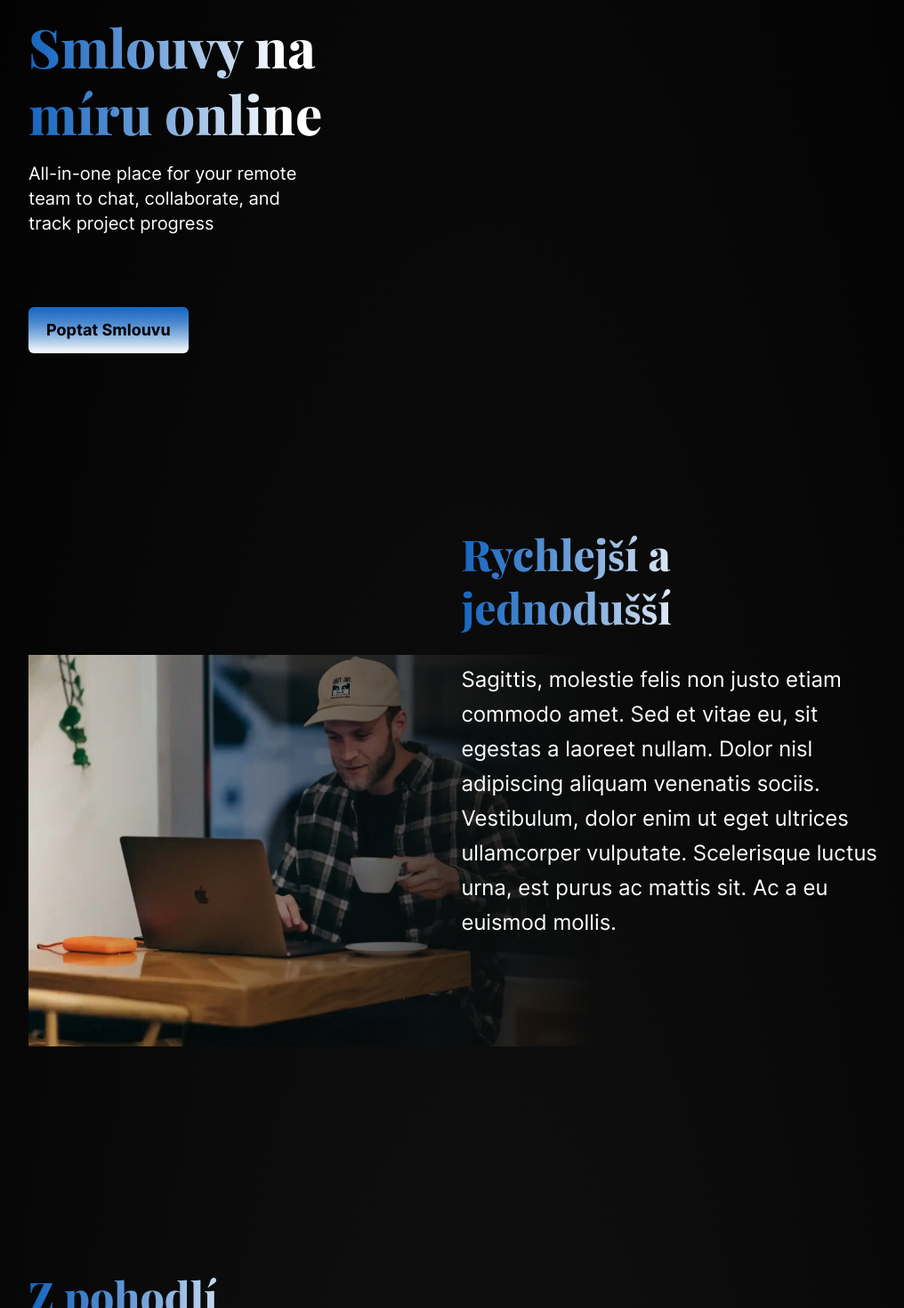
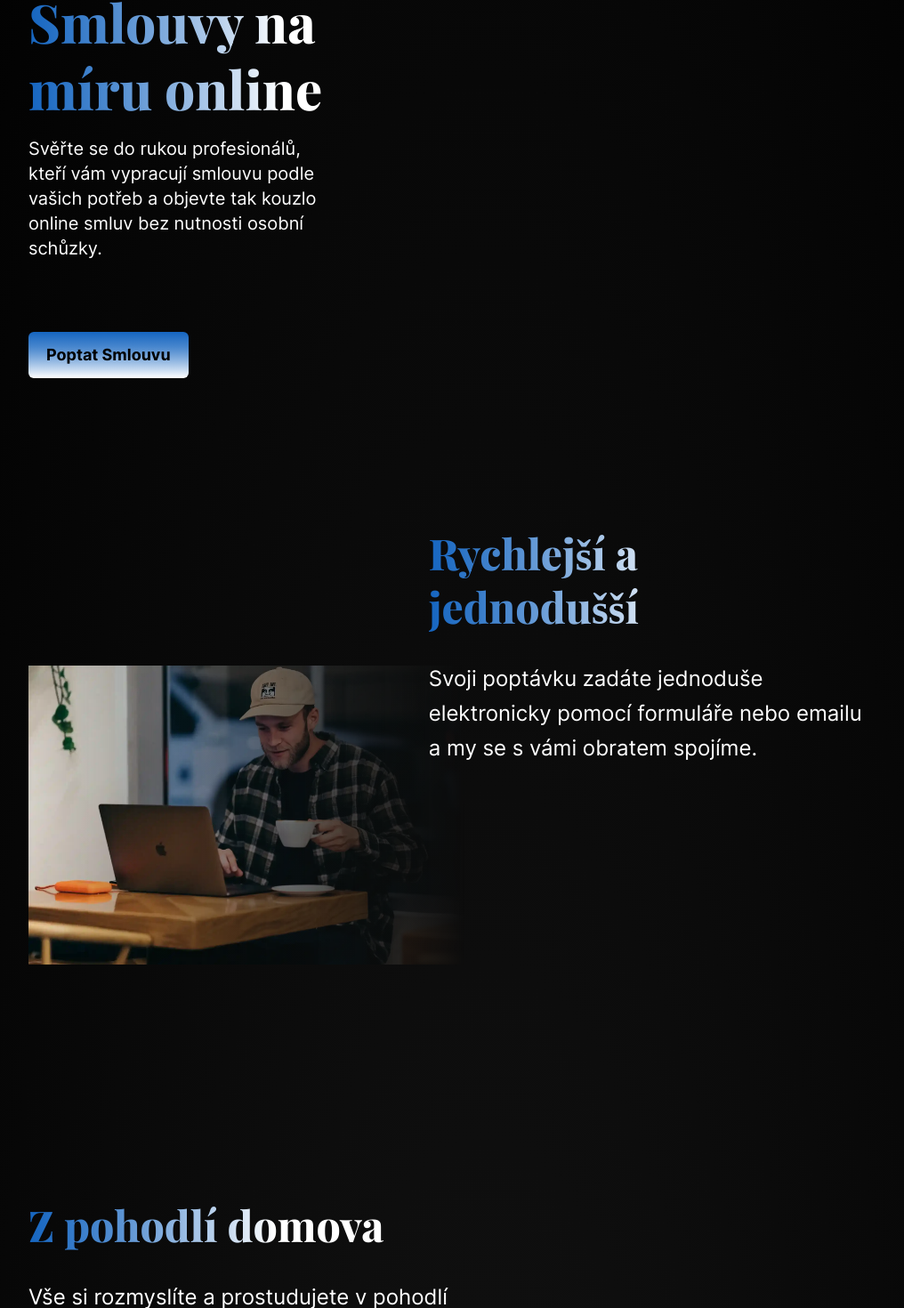
Before and after one commit to krystofpsenicka/online-smlouvy, a Vue app in the folder OneDrive/Plocha/coding/online-smlouvy/: page / in a window 1280 px wide. Shown: the part 222-1692 px from the top of the page at 89% size, without its empty margins (96-1112 px from the left). Built offline with nearby package versions, Linux system fonts and the light colour scheme.

Commit message:
add svg anim in process section

```diff
--- a/OneDrive/Plocha/coding/online-smlouvy/src/components/Info.vue
+++ b/OneDrive/Plocha/coding/online-smlouvy/src/components/Info.vue
@@ -17,13 +17,14 @@ const { heading } = props.content
 const { info } = props.content
 const { mirror } = props
 const { img } = props.content
-
-console.log(img)
 </script>
 
 <template>
-  <div class="mb-32 flex flex-1 px-32" :class="{ 'flex-row-reverse': mirror }">
-    <div class="z-20 mt-9 flex w-3/4 flex-auto items-center">
+  <div
+    class="mb-32 flex flex-1 justify-between px-32"
+    :class="{ 'flex-row-reverse': mirror }"
+  >
+    <div class="z-20 mt-9 flex w-1/12 flex-auto items-center">
       <img
         class="img-mask-toright mr-auto flex-auto object-cover"
         :class="!mirror ? 'img-mask-toright' : 'img-mask-toleft'"
@@ -32,8 +33,8 @@ console.log(img)
       />
     </div>
     <div
-      class="relative flex h-fit w-[45%] flex-auto flex-col justify-center"
-      :class="{ 'top-[2%] -left-[15%]': !mirror }"
+      class="relative flex h-fit flex-1 flex-col justify-center"
+      :class="{ 'top-[2%] -left-[4%] mr-32': !mirror }"
     >
       <Heading :text="heading" />
       <p class="mt-8 w-[122%] text-2xl font-normal leading-relaxed text-white">
--- a/OneDrive/Plocha/coding/online-smlouvy/src/components/LandingSection.vue
+++ b/OneDrive/Plocha/coding/online-smlouvy/src/components/LandingSection.vue
@@ -31,9 +31,10 @@ onMounted(() => {
           </h1>
         </div>
 
-        <p class="mt-4 w-3/4 whitespace-normal text-xl font-normal text-white">
-          All-in-one place for your remote team to chat, collaborate, and track
-          project progress
+        <p class="mt-4 w-4/5 whitespace-normal text-xl font-normal text-white">
+          Svěřte se do rukou profesionálů, kteří vám vypracují smlouvu podle
+          vašich potřeb a objevte tak kouzlo online smluv bez nutnosti osobní
+          schůzky.
         </p>
       </div>
       <div class="flex w-1/5">
--- a/OneDrive/Plocha/coding/online-smlouvy/src/components/Process.vue
+++ b/OneDrive/Plocha/coding/online-smlouvy/src/components/Process.vue
@@ -1,14 +1,31 @@
 <script setup>
 import Heading from "@/components/Heading.vue"
+import svg1 from "@/components/svg-line1.vue"
+import svg2 from "@/components/svg-line2.vue"
+import { ref } from "vue"
 </script>
 <template>
-  <div class="px-32">
+  <div class="overflow-hidden px-32">
     <Heading :text="'Jak to funguje'" />
-    <img src="/img/Process-line.svg" alt="process-line" class="mx-auto my-80" />
+    <svg1 class="svg-container mx-auto my-80 w-3/4 text-center" />
+    <!-- <svg2
+      class="absolute left-0 right-0 z-20 mx-auto my-80 w-4/5 -translate-y-full"
+    /> -->
   </div>
 </template>
 <style>
 .h-process {
   height: 350vh;
 }
+
+/* path {
+  stroke-dasharray: 30 30;
+  animation: dash 20s linear reverse infinite;
+}
+
+@keyframes dash {
+  to {
+    stroke-dashoffset: 2000;
+  }
+} */
 </style>
--- /dev/null
+++ b/OneDrive/Plocha/coding/online-smlouvy/src/components/svg-line1.vue
@@ -0,0 +1,31 @@
+<template>
+  <svg
+    viewBox="0 0 850 2645"
+    fill="none"
+    preserve-aspect-ratio="xMidYMax meet"
+    class="h-full"
+  >
+    <path
+      d="M69.6513 5C69.6513 244.442 845 76.7187 845 415.581C845 771.674 -46.9421 386.419 87.7023 1028.77C115.693 1162.3 2.40718 1678.33 5.99999 1750.5C21.7401 2066.69 767.855 1968.79 805.5 2209C855.052 2525.19 27.5629 2482.94 21.5 2639.5"
+      stroke="url(#paint0_linear_309_215)"
+      stroke-width="10"
+      stroke-linecap="round"
+      stroke-dasharray="30 30"
+      class="path"
+    />
+
+    <defs>
+      <linearGradient
+        id="paint0_linear_309_215"
+        x1="401.944"
+        y1="50.2791"
+        x2="401.944"
+        y2="2492.28"
+        gradientUnits="userSpaceOnUse"
+      >
+        <stop stop-color="#1565C0" />
+        <stop offset="1" stop-color="white" />
+      </linearGradient>
+    </defs>
+  </svg>
+</template>
--- /dev/null
+++ b/OneDrive/Plocha/coding/online-smlouvy/src/components/svg-line2.vue
@@ -0,0 +1,24 @@
+<template>
+  <svg viewBox="0 0 850 2645" fill="none" preserve-aspect-ratio="xMidYMax meet">
+    <path
+      d="M104 1023C104 1190.5 615 1069 719 1185"
+      stroke="url(#paint1_linear_309_215)"
+      stroke-width="10"
+      stroke-linejoin="round"
+      stroke-dasharray="30 30"
+    />
+    <defs>
+      <linearGradient
+        id="paint1_linear_309_215"
+        x1="430"
+        y1="272.5"
+        x2="413.5"
+        y2="1651.5"
+        gradientUnits="userSpaceOnUse"
+      >
+        <stop stop-color="#1565C0" />
+        <stop offset="1" stop-color="white" />
+      </linearGradient>
+    </defs>
+  </svg>
+</template>
--- a/OneDrive/Plocha/coding/online-smlouvy/src/views/Home.vue
+++ b/OneDrive/Plocha/coding/online-smlouvy/src/views/Home.vue
@@ -7,13 +7,27 @@ import { ScrollTrigger } from "gsap/all"
 import { onMounted, ref } from "vue"
 gsap.registerPlugin(ScrollTrigger)
 
-const video = ref(null)
+onMounted(() => {
+  const path = document.querySelector("path")
+  const pathLength = path.getTotalLength()
+  const pathOffset =
+    (path.getBoundingClientRect().top + window.scrollY) /
+      document.body.getBoundingClientRect().height -
+    0.005
 
-onMounted(() => {
-  gsap.from(video.value, {
-    delay: 3,
-    duration: 4,
-    autoAlpha: 0,
+  path.style.strokeDasharray = pathLength + " " + pathLength
+  path.style.strokeDashoffset = pathLength
+
+  window.addEventListener("scroll", () => {
+    const scrollPercentage =
+      ((document.documentElement.scrollTop + document.body.scrollTop) /
+        (document.documentElement.scrollHeight -
+          document.documentElement.clientHeight) -
+        pathOffset) *
+      (1 / pathOffset)
+
+    const drawLength = pathLength * scrollPercentage
+    path.style.strokeDashoffset = pathLength - drawLength
   })
 })
 
@@ -21,17 +35,17 @@ const infoContent = {
   first: {
     img: "/img/coffee.webp",
     heading: `Rychlejší a jednodušší`,
-    info: "Sagittis, molestie felis non justo etiam commodo amet. Sed et vitae eu, sit egestas a laoreet nullam. Dolor nisl adipiscing aliquam venenatis sociis. Vestibulum, dolor enim ut eget ultrices ullamcorper vulputate. Scelerisque luctus urna, est purus ac mattis sit. Ac a eu euismod mollis.",
+    info: "Svoji poptávku zadáte jednoduše elektronicky pomocí formuláře nebo emailu a my se s vámi obratem spojíme.",
   },
   second: {
     img: "/img/sofa.webp",
     heading: "Z pohodlí domova",
-    info: "Sagittis, molestie felis non justo etiam commodo amet. Sed et vitae eu, sit egestas a laoreet nullam. Dolor nisl adipiscing aliquam venenatis sociis. Vestibulum, dolor enim ut eget ultrices ullamcorper vulputate. Scelerisque luctus urna, est purus ac mattis sit. Ac a eu euismod mollis.",
+    info: "Vše si rozmyslíte a prostudujete v pohodlí domova.",
   },
   third: {
     img: "/img/expert.webp",
     heading: "Přes dvacet let praxe",
-    info: "Sagittis, molestie felis non justo etiam commodo amet. Sed et vitae eu, sit egestas a laoreet nullam. Dolor nisl adipiscing aliquam venenatis sociis. Vestibulum, dolor enim ut eget ultrices ullamcorper vulputate. Scelerisque luctus urna, est purus ac mattis sit. Ac a eu euismod mollis.",
+    info: "Advokátní kancelář s více  než dvacetiletou praxí se postará o to, aby vše proběhlo, jak má a k vaší maximální spokojenosti.",
   },
 }
 </script>
@@ -63,7 +77,7 @@ const infoContent = {
 }
 
 .h-section {
-  height: 90vh;
+  height: 80vh;
 }
 
 .h-info {
```
Also changed, not shown: OneDrive/Plocha/coding/online-smlouvy/public/img/SO-logo.svg (added), 1 other file (tests, documents, lock files or other folders).
